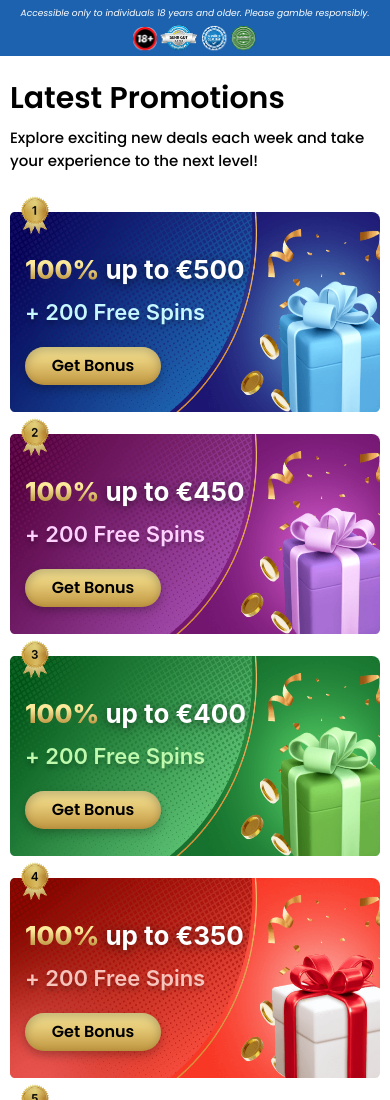
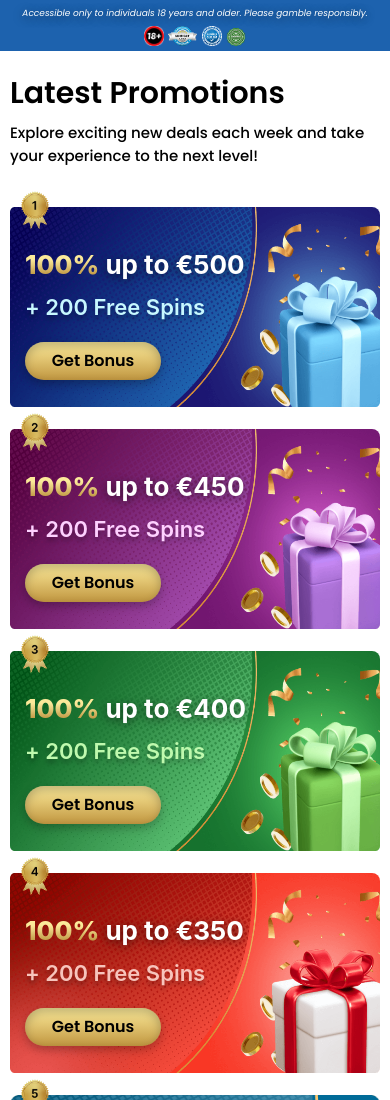
Before and after one commit to jb8579/C-Landing-Page-50.1, a plain HTML site: page promotion.html in a window 390 px wide. Shown: the top 1100 px of the page. Drawn offline with nearby package versions, Linux system fonts and the light colour scheme.

Commit message:
add top bar p

```diff
--- a/css/responsive.css
+++ b/css/responsive.css
@@ -522,14 +522,16 @@
         display: block;
     }
     .topheader-right {
-        height: 30px;
+        height: 25px;
         position: relative;
-        top: -7px;
+        top: -6px;
     }
     .topheader-area {
         padding: 6px 4px 5px 4px;
     }
-
+    img.logo-p-1 {
+        width: 29px !important;
+    }
     .topheader-part {
         display: block;
     }
--- a/promotion.html
+++ b/promotion.html
@@ -31,7 +31,7 @@
 				<div class="topheader-right">
 					<ul>
 						<li><a><img src="img/logo18+.png" alt="18+ Logo" /></a></li>
-						<li><a><img src="img/tplogo1.png" alt="Partner Logo 1" /></a></li>
+						<li><a><img src="img/tplogo1.png" class="logo-p-1" alt="Partner Logo 1" /></a></li>
 						<li><a><img src="img/tplogo2.png" alt="Partner Logo 2" /></a></li>
 						<li><a><img src="img/tplogo3.png" alt="Partner Logo 3" /></a></li>
 					</ul>
--- a/style.css
+++ b/style.css
@@ -39,9 +39,9 @@ ul {
     display: flex;
     align-items: center;
     justify-content: center;
-    animation: zoomInOut 4s infinite ease-in-out;
-}
-
+    /* animation: zoomInOut 4s infinite ease-in-out; */
+}
+/*
 @keyframes zoomInOut {
     0% {
         transform: scale(1);
@@ -52,7 +52,7 @@ ul {
     100% {
         transform: scale(1);
     }
-}
+} */
 
 
 .topheader-left p {
@@ -65,6 +65,7 @@ ul {
     align-items: center;
     justify-content: center;
     font-style: italic;
+    text-shadow: 0px 2px 10px rgba(0, 0, 0, 0.55);
 }
 
 .topheader-left p img {
@@ -1995,6 +1996,11 @@ p.innterpromo5 {
     }
 }
 @media screen and (max-width: 600px) {
+    .topheader-right ul li a img {
+        width: 20px;
+        display: block;
+    }
+
     .promopart {
         display: block;
         gap: 0px;
```
